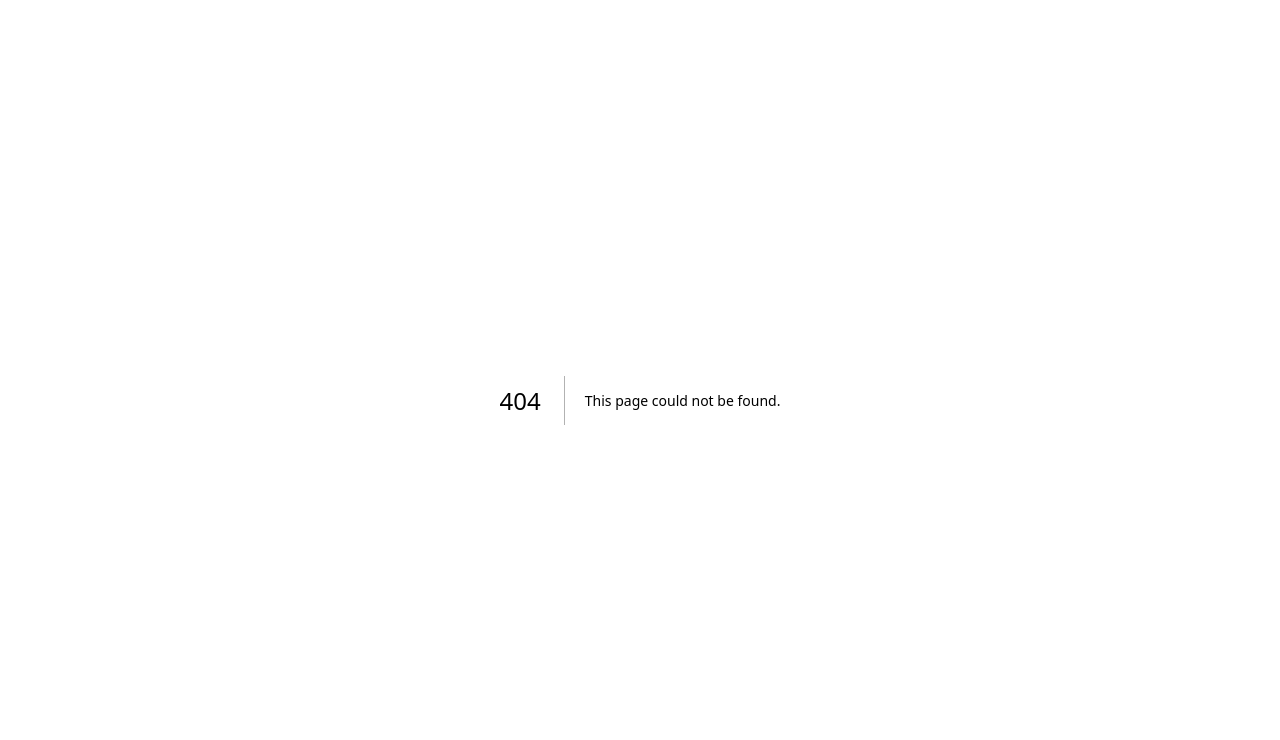
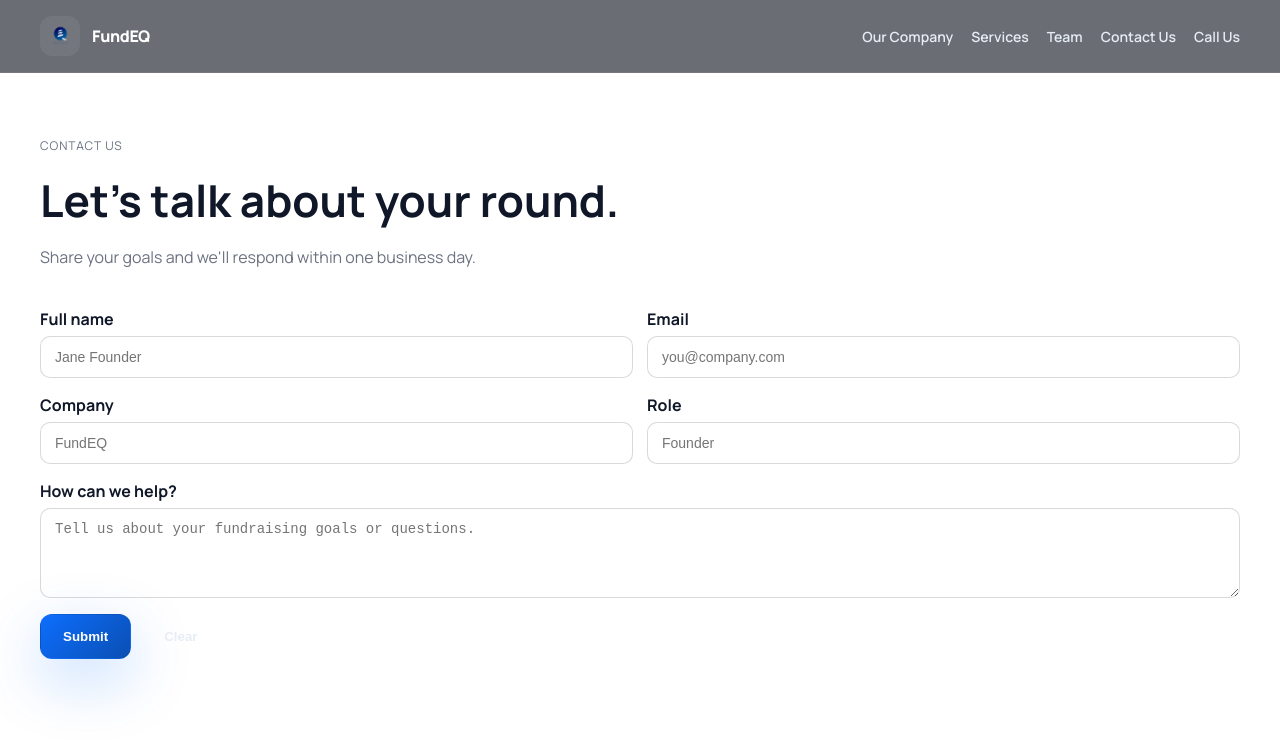
Before and after one commit to callistaccleine/fundeq-next, a Next.js app: page /contact in a window 1280 px wide. Before the commit this address had no page. Shown: the top 740 px of the page. Built offline with nearby package versions, Linux system fonts and the light colour scheme.

Commit message:
Fixed the navbar and redirect links.

```diff
--- /dev/null
+++ b/app/contact/page.tsx
@@ -0,0 +1,50 @@
+import Navbar from "../../components/Navbar";
+import shared from "../../styles/shared.module.css";
+import styles from "../../styles/ContactPage.module.css";
+
+export default function ContactPage() {
+  return (
+    <main className={styles.page}>
+      <Navbar />
+      <div className={`${shared.container} ${styles.container}`}>
+        <p className={styles.kicker}>Contact Us</p>
+        <h1 className={styles.title}>Let&apos;s talk about your round.</h1>
+        <p className={styles.body}>Share your goals and we&apos;ll respond within one business day.</p>
+        <form className={styles.form}>
+          <div className={styles.fieldRow}>
+            <div className={styles.field}>
+              <label htmlFor="name">Full name</label>
+              <input id="name" name="name" type="text" placeholder="Jane Founder" required />
+            </div>
+            <div className={styles.field}>
+              <label htmlFor="email">Email</label>
+              <input id="email" name="email" type="email" placeholder="you@company.com" required />
+            </div>
+          </div>
+          <div className={styles.fieldRow}>
+            <div className={styles.field}>
+              <label htmlFor="company">Company</label>
+              <input id="company" name="company" type="text" placeholder="FundEQ" />
+            </div>
+            <div className={styles.field}>
+              <label htmlFor="role">Role</label>
+              <input id="role" name="role" type="text" placeholder="Founder" />
+            </div>
+          </div>
+          <div className={styles.field}>
+            <label htmlFor="message">How can we help?</label>
+            <textarea id="message" name="message" placeholder="Tell us about your fundraising goals or questions." rows={4} required />
+          </div>
+          <div className={styles.actions}>
+            <button type="submit" className={`${shared.btnPrimary} ${shared.btnLarge}`}>
+              Submit
+            </button>
+            <button type="reset" className={`${shared.btnGhost} ${shared.btnLarge}`}>
+              Clear
+            </button>
+          </div>
+        </form>
+      </div>
+    </main>
+  );
+}
--- a/app/layout.tsx
+++ b/app/layout.tsx
@@ -5,7 +5,7 @@ import "./globals.css";
 const manrope = Manrope({ subsets: ["latin"], variable: "--font-manrope" });
 
 export const metadata: Metadata = {
-  title: "FundEQ | Fund Management",
+  title: "FundEQ",
   description:
     "Launch equitable fundraising campaigns, share transparent updates, and build investor relationships with FundEQ's founder-first platform."
 };
--- a/components/Navbar.tsx
+++ b/components/Navbar.tsx
@@ -9,19 +9,19 @@ export default function Navbar() {
       <div className={`${shared.container} ${styles.inner}`}>
         <Logo withText subtitle={null} />
         <div className={styles.navLinks}>
-          <Link className={styles.navLink} href="#company">
+          <Link className={styles.navLink} href="/#company">
             Our Company
           </Link>
-          <Link className={styles.navLink} href="#service">
-            Service
+          <Link className={styles.navLink} href="/#services">
+            Services
           </Link>
-          <Link className={styles.navLink} href="#team">
+          <Link className={styles.navLink} href="/#team">
             Team
           </Link>
-          <Link className={styles.navLink} href="#contact">
+          <Link className={styles.navLink} href="/contact">
             Contact Us
           </Link>
-          <Link className={styles.navLink} href="#call">
+          <Link className={styles.navLink} href="/#call">
             Call Us
           </Link>
         </div>
--- a/components/Testimonials.tsx
+++ b/components/Testimonials.tsx
@@ -42,10 +42,10 @@ export default function Testimonials() {
                   <div className={styles.name}>{item.name}</div>
                   <div className={styles.role}>{item.role}</div>
                 </div>
-                <button className={styles.playBtn}>
+                {/* <button className={styles.playBtn}>
                   <span className={styles.playDot} />
                   <span>Play Video</span>
-                </button>
+                </button> */}
               </div>
             </article>
           ))}
--- /dev/null
+++ b/styles/ContactPage.module.css
@@ -0,0 +1,80 @@
+.page {
+  background: #ffffff;
+  color: #0f1728;
+  min-height: 100vh;
+  padding: 0 0 96px;
+}
+
+.container {
+  display: grid;
+  gap: 16px;
+  padding-top: 64px;
+}
+
+.kicker {
+  letter-spacing: 0.08em;
+  text-transform: uppercase;
+  font-size: 12px;
+  color: #6b7280;
+  margin: 0;
+}
+
+.title {
+  font-size: clamp(32px, 4vw, 44px);
+  margin: 0;
+  color: #0f1728;
+}
+
+.body {
+  margin: 0 0 12px;
+  color: #6b7280;
+}
+
+.form {
+  margin-top: 12px;
+  display: grid;
+  gap: 16px;
+}
+
+.fieldRow {
+  display: grid;
+  grid-template-columns: repeat(auto-fit, minmax(240px, 1fr));
+  gap: 14px;
+}
+
+.field {
+  display: grid;
+  gap: 6px;
+}
+
+.field label {
+  font-weight: 700;
+  color: #0f1728;
+}
+
+.field input,
+.field textarea {
+  border: 1px solid rgba(15, 23, 40, 0.16);
+  border-radius: 10px;
+  padding: 12px 14px;
+  font-size: 14px;
+  background: #ffffff;
+  color: #0f1728;
+  outline: none;
+}
+
+.field input:focus,
+.field textarea:focus {
+  border-color: #2563eb;
+  box-shadow: 0 0 0 2px rgba(37, 99, 235, 0.15);
+}
+
+.field textarea {
+  resize: vertical;
+}
+
+.actions {
+  display: flex;
+  gap: 10px;
+  flex-wrap: wrap;
+}
--- a/styles/Navbar.module.css
+++ b/styles/Navbar.module.css
@@ -12,15 +12,14 @@
   align-items: center;
   justify-content: space-between;
   padding: 16px 0;
-  gap: 16px;
+  gap: 20px;
 }
 
 .navLinks {
   display: flex;
   align-items: center;
   gap: 18px;
-  flex: 1;
-  justify-content: center;
+  margin-left: auto;
 }
 
 .navLink {
--- a/styles/OurCompany.module.css
+++ b/styles/OurCompany.module.css
@@ -1,5 +1,5 @@
 .section {
-  background: #f2f3f6;
+  background: #ffffff;
   color: #0f1728;
   padding: 96px 0 64px;
 }
```
